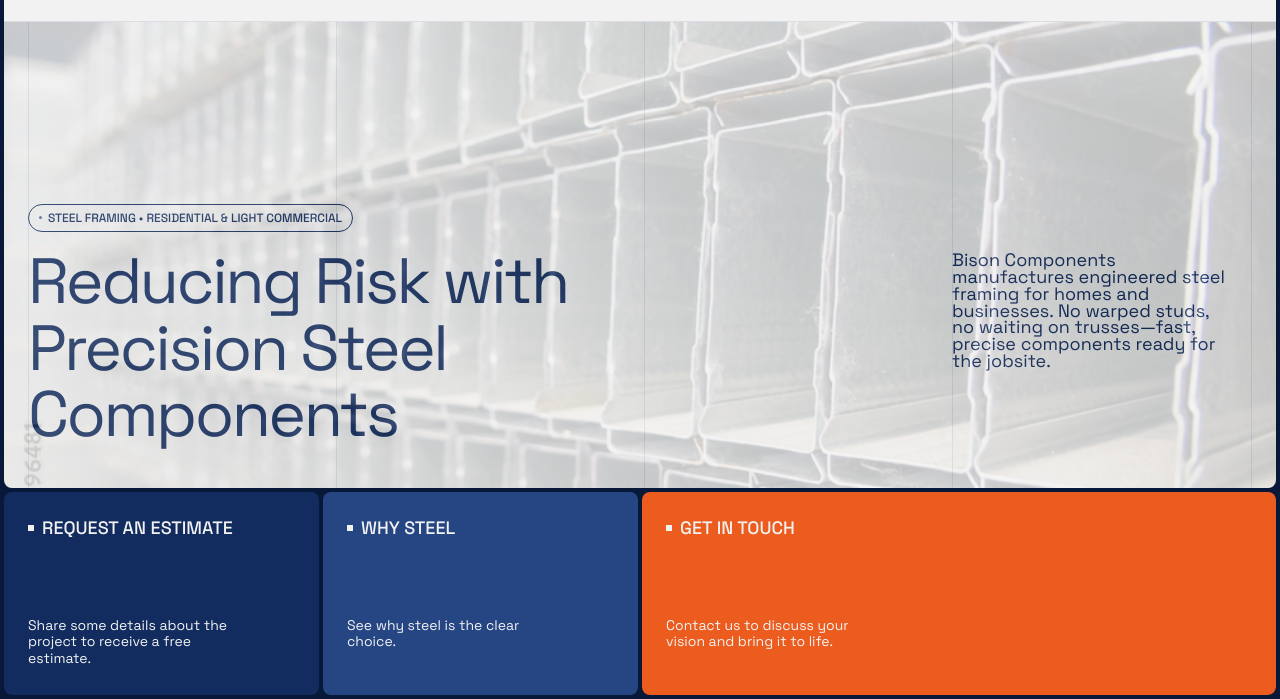
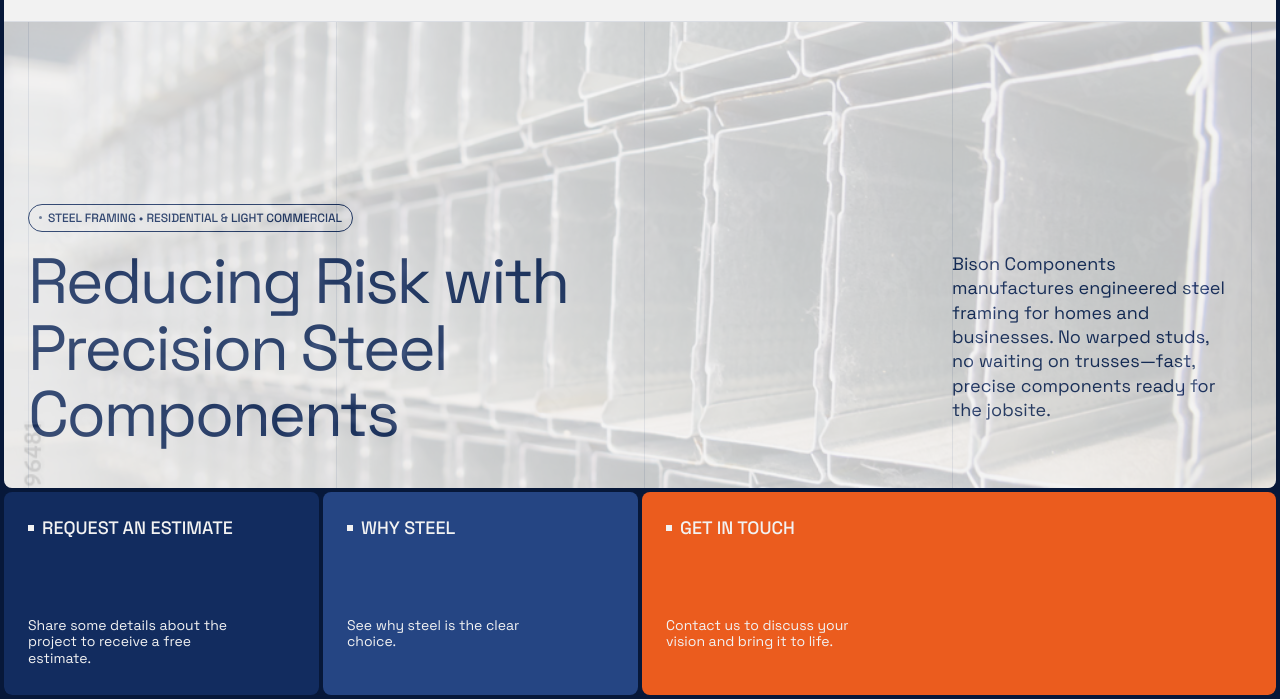
Before and after one commit to BisonCompMitch/MalibuHotSpot, a plain HTML site: page index.htm in a window 1280 px wide. Shown: the part 101-800 px from the top of the page. Drawn offline with Linux system fonts and the light colour scheme; a web font is replaced by a local one.

Commit message:
Add files via upload

```diff
--- a/Malibu Hotspot_files/css.css
+++ b/Malibu Hotspot_files/css.css
@@ -102,3 +102,8 @@
 .menu-item-text {
   text-align: center !important;
 }
+
+/* Add a little more breathing room to hero paragraphs */
+.hero-section .hero-description p {
+  line-height: 1.35;
+}
--- a/contact_files/css.css
+++ b/contact_files/css.css
@@ -104,3 +104,8 @@
 .menu-item-text {
   text-align: center !important;
 }
+
+/* Add a little more breathing room to hero paragraphs */
+.hero-section .hero-description p {
+  line-height: 1.35;
+}
--- a/request-estimate_files/css.css
+++ b/request-estimate_files/css.css
@@ -104,3 +104,8 @@
 .menu-item-text {
   text-align: center !important;
 }
+
+/* Add a little more breathing room to hero paragraphs */
+.hero-section .hero-description p {
+  line-height: 1.35;
+}
--- a/why-steel_files/css.css
+++ b/why-steel_files/css.css
@@ -127,3 +127,8 @@
 .menu-item-text {
   text-align: center !important;
 }
+
+/* Add a little more breathing room to hero paragraphs */
+.hero-section .hero-description p {
+  line-height: 1.35;
+}
```
